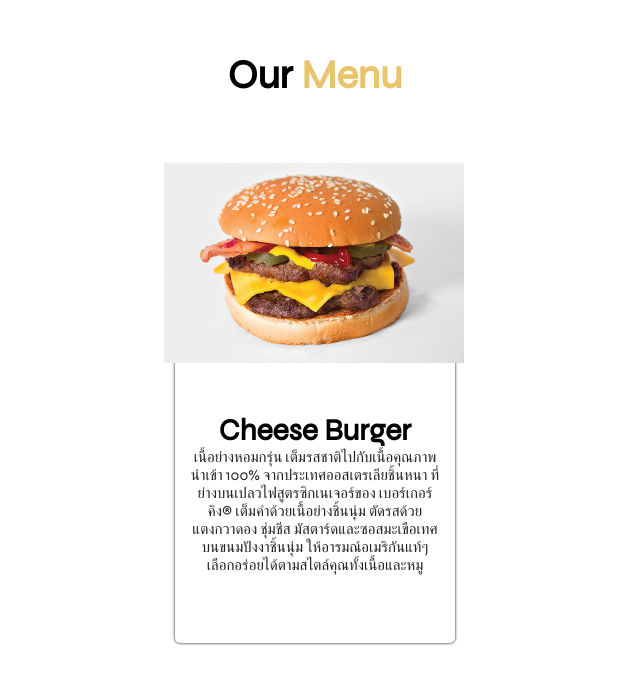
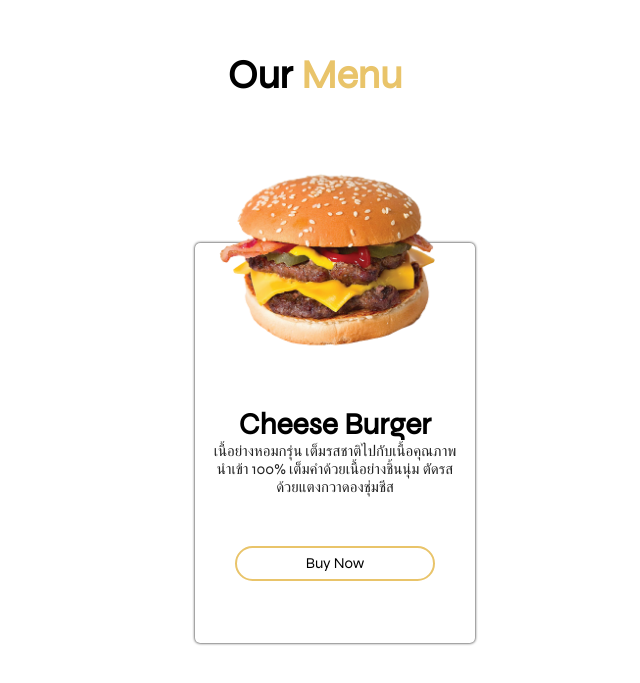
Before and after one commit to IamTheMine/food, a plain HTML site: page index.html in a window 1280 px wide. Shown: the part 909-1592 px from the top of the page, without its empty margins (325-965 px from the left). Drawn offline with nearby package versions, Linux system fonts and the light colour scheme; a web font is replaced by a local one.

Commit message:
update ui

```diff
--- a/index.html
+++ b/index.html
@@ -44,11 +44,15 @@
             <h2 class="heading">Our <span>Menu</span></h2>
             <div class="MenuGallery">
                 <div class="food-img">
-                    <img src="burger.jpg" alt="">
+                    <img src="buruu.png" alt="">
                     <div class="inner-text">
                         <h2>Cheese Burger</h2>
-                    <p>เนื้อย่างหอมกรุ่น เต็มรสชาติไปกับเนื้อคุณภาพนำเข้า 100% จากประเทศออสเตรเลียชิ้นหนา ที่ย่างบนเปลวไฟสูตรซิกเนเจอร์ของ เบอร์เกอร์คิง® เต็มคำด้วยเนื้อย่างชิ้นนุ่ม ตัดรสด้วยแตงกวาดอง ชุ่มชีส มัสตาร์ดและซอสมะเขือเทศ บนขนมปังงาชิ้นนุ่ม ให้อารมณ์อเมริกันแท้ๆ เลือกอร่อยได้ตามสไตล์คุณทั้งเนื้อและหมู</p>
+                    <p>เนื้อย่างหอมกรุ่น เต็มรสชาติไปกับเนื้อคุณภาพนำเข้า 100% เต็มคำด้วยเนื้อย่างชิ้นนุ่ม ตัดรสด้วยแตงกวาดองชุ่มชีส</p>
+                    <div class="price">
+                        <span>Buy Now</span>
+                    </div>
                 </div>
+
             </div>
         </section>
     </body>
--- a/style.css
+++ b/style.css
@@ -181,6 +181,7 @@ section{
 .MenuGallery{
     display: flex;
     justify-content: center;
+    width: 100%;
 }
 .MenuGallery .food-img{
     height: 400px;
@@ -192,6 +193,7 @@ section{
     flex-direction: column;
     position: relative;
     border-radius: 5px;
+    margin-left: 40px;
 }
 .food-img img{
     height: 200px;
@@ -212,3 +214,41 @@ section{
     max-width: 250px;
     color: #232323;
 }
+.price{
+    margin-top: 50px;
+    width: 100%;
+    display: flex;
+    justify-content: space-around;
+    align-items: center;
+}
+.price span{
+    height: 35px;
+    width: 200px;
+    border: 2px solid #E9C46A;
+    background: transparent;
+    display: flex;
+    justify-content: center;
+    align-items: center;
+    font-size: 15px;
+    border-radius: 50px;
+    position: relative;
+    overflow: hidden;
+    z-index: 1;
+
+}
+.price span::before{
+    content: "";
+    position: absolute;
+    top: 0;
+    left: 0;
+    height: 100%;
+    width: 00%;
+    background: #E9C46A;
+    z-index: -1;
+}
+.price span:hover{
+    color: #010101;
+}
+.price span::before:hover{
+    width: 100%;
+}
```
Also changed, not shown: burger.jpg (deleted), buruu.png (added).
